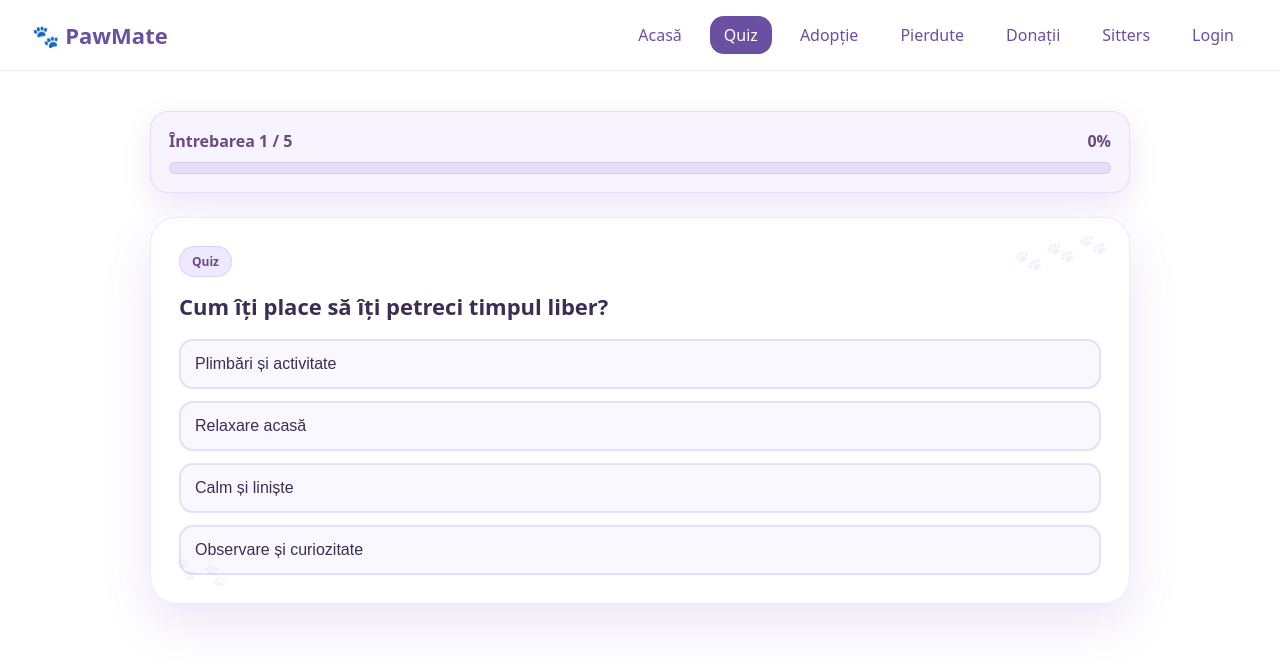
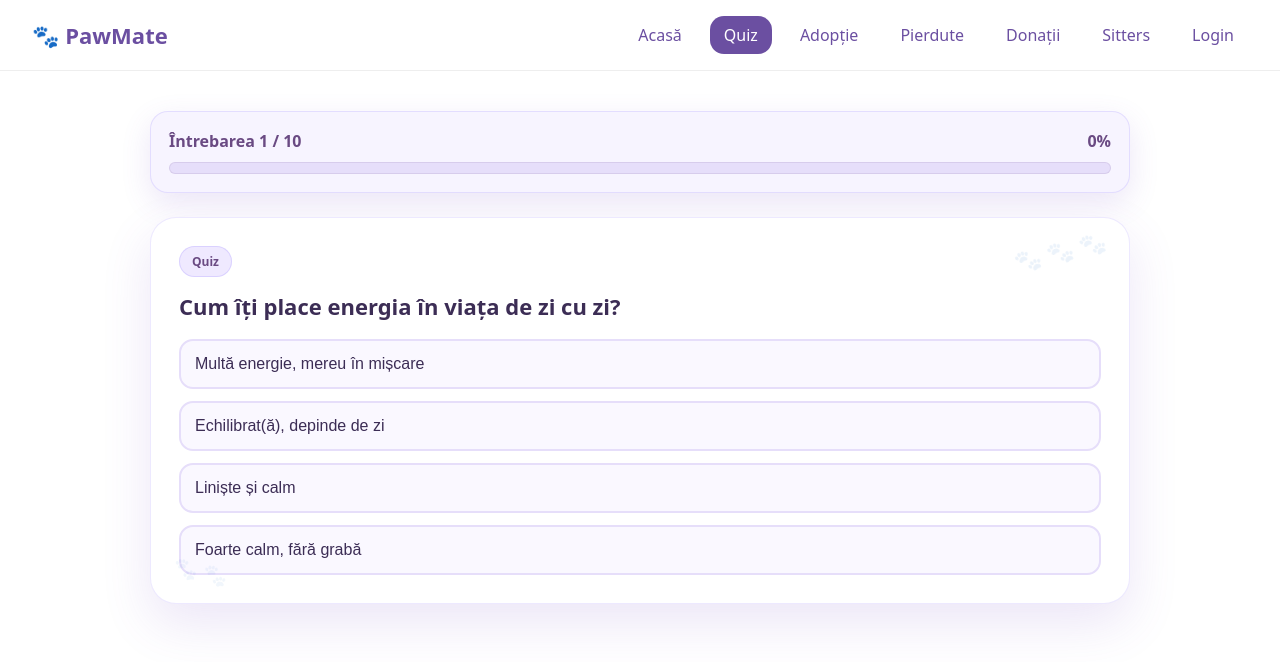
Before and after one commit to viorelinaa/PawMate, a React (Vite) app in the folder frontend/: page /quiz in a window 1280 px wide. Shown: the top 662 px of the page. Built offline with nearby package versions, Linux system fonts and the light colour scheme.

Commit message:
intrebari in plus

```diff
--- a/frontend/src/pages/Quiz.tsx
+++ b/frontend/src/pages/Quiz.tsx
@@ -44,48 +44,95 @@ const ANIMALS: Record<AnimalKey, { name: string; emoji: string; adoptPath: strin
 
 const QUESTIONS: Question[] = [
     {
-        question: "Cum îți place să îți petreci timpul liber?",
+        question: "Cum îți place energia în viața de zi cu zi?",
         answers: [
-            { text: "Plimbări și activitate", value: "dog" },
-            { text: "Relaxare acasă", value: "cat" },
-            { text: "Calm și liniște", value: "rabbit" },
-            { text: "Observare și curiozitate", value: "turtle" },
+            { text: "Multă energie, mereu în mișcare", value: "dog" },
+            { text: "Echilibrat(ă), depinde de zi", value: "ferret" },
+            { text: "Liniște și calm", value: "cat" },
+            { text: "Foarte calm, fără grabă", value: "turtle" },
         ],
     },
     {
-        question: "Cât de mult timp poți acorda zilnic?",
+        question: "Cât timp poți dedica îngrijirii zilnice?",
         answers: [
-            { text: "Mult timp", value: "dog" },
-            { text: "Mediu", value: "cat" },
-            { text: "Puțin", value: "hamster" },
-            { text: "Foarte puțin", value: "snake" },
+            { text: "Mult (60+ min)", value: "dog" },
+            { text: "Mediu (30–60 min)", value: "cat" },
+            { text: "Puțin (10–30 min)", value: "hamster" },
+            { text: "Minim (5–10 min)", value: "snake" },
         ],
     },
     {
-        question: "Ce tip de personalitate ai?",
+        question: "Ce tip de personalitate te descrie cel mai bine?",
         answers: [
-            { text: "Energic(ă)", value: "dog" },
-            { text: "Independent(ă)", value: "cat" },
-            { text: "Blând(ă)", value: "rabbit" },
-            { text: "Exotic(ă)", value: "lizard" },
+            { text: "Sociabil(ă) și loial(ă)", value: "dog" },
+            { text: "Independent(ă) și cool", value: "cat" },
+            { text: "Blând(ă) și sensibil(ă)", value: "rabbit" },
+            { text: "Curios(oasă) și jucăuș(ă)", value: "ferret" },
         ],
     },
     {
         question: "Ce spațiu ai acasă?",
         answers: [
             { text: "Casă cu curte", value: "dog" },
-            { text: "Apartament", value: "cat" },
-            { text: "Spațiu mic", value: "hamster" },
-            { text: "Terariu / habitat", value: "gecko" },
+            { text: "Apartament normal", value: "cat" },
+            { text: "Spațiu mic / cameră", value: "hamster" },
+            { text: "Terariu / habitat special", value: "gecko" },
         ],
     },
     {
-        question: "Ce te atrage cel mai mult?",
+        question: "Ce te atrage mai mult la un animal?",
         answers: [
-            { text: "Prieten loial", value: "dog" },
-            { text: "Companie cozy", value: "cat" },
-            { text: "Jucăuș și neastâmpărat", value: "ferret" },
-            { text: "Ceva rar și special", value: "axolotl" },
+            { text: "Companie și afecțiune", value: "dog" },
+            { text: "Vibe cozy și liniște", value: "cat" },
+            { text: "Drăgălășenie discretă", value: "hedgehog" },
+            { text: "Ceva rar / wow", value: "axolotl" },
+        ],
+    },
+
+    /* ✅ întrebări dedicate pentru animalele “mai greu de nimerit” */
+    {
+        question: "Ce fel de sunete/atmosferă preferi?",
+        answers: [
+            { text: "Îmi place să fie viață și comunicare", value: "parrot" },
+            { text: "Mai bine liniște", value: "cat" },
+            { text: "Puțin sunet e ok", value: "dog" },
+            { text: "Nu contează", value: "turtle" },
+        ],
+    },
+    {
+        question: "Ce îți place să faci când te relaxezi?",
+        answers: [
+            { text: "Să observ lucruri, calm", value: "turtle" },
+            { text: "Să stau cozy în pat", value: "cat" },
+            { text: "Să mă joc / să fac ceva activ", value: "dog" },
+            { text: "Să meșteresc / să explorez ceva nou", value: "lizard" },
+        ],
+    },
+    {
+        question: "Cât de 'exotic' vrei să fie animalul tău?",
+        answers: [
+            { text: "Deloc, clasic", value: "dog" },
+            { text: "Puțin (dar tot friendly)", value: "rabbit" },
+            { text: "Exotic, dar ușor", value: "gecko" },
+            { text: "Foarte exotic", value: "snake" },
+        ],
+    },
+    {
+        question: "Cum ești tu cu rutina?",
+        answers: [
+            { text: "Îmi place rutina și disciplina", value: "dog" },
+            { text: "Îmi place libertatea", value: "cat" },
+            { text: "Prefer lucruri simple", value: "hamster" },
+            { text: "Îmi place să fie diferit mereu", value: "ferret" },
+        ],
+    },
+    {
+        question: "Ce animal te atrage cel mai mult, chiar din instinct?",
+        answers: [
+            { text: "🐰 Iepure", value: "rabbit" },
+            { text: "🦜 Papagal", value: "parrot" },
+            { text: "🦔 Arici", value: "hedgehog" },
+            { text: "🦎 Axolotl (super rar!)", value: "axolotl" },
         ],
     },
 ];
@@ -117,11 +164,15 @@ export default function Quiz() {
 
     const bestAnimal = useMemo(() => {
         const keys = Object.keys(scores) as AnimalKey[];
-        keys.sort((a, b) => scores[b] - scores[a]);
-        return keys[0] ?? "cat";
+
+        const max = Math.max(...keys.map((k) => scores[k]));
+
+        const top = keys.filter((k) => scores[k] === max);
+
+        return top[Math.floor(Math.random() * top.length)] ?? "cat";
     }, [scores]);
 
-    // progress: 0..100
+
     const progress = Math.round((Math.min(index, QUESTIONS.length) / QUESTIONS.length) * 100);
 
     const handlePick = (v: AnimalKey) => {
```
